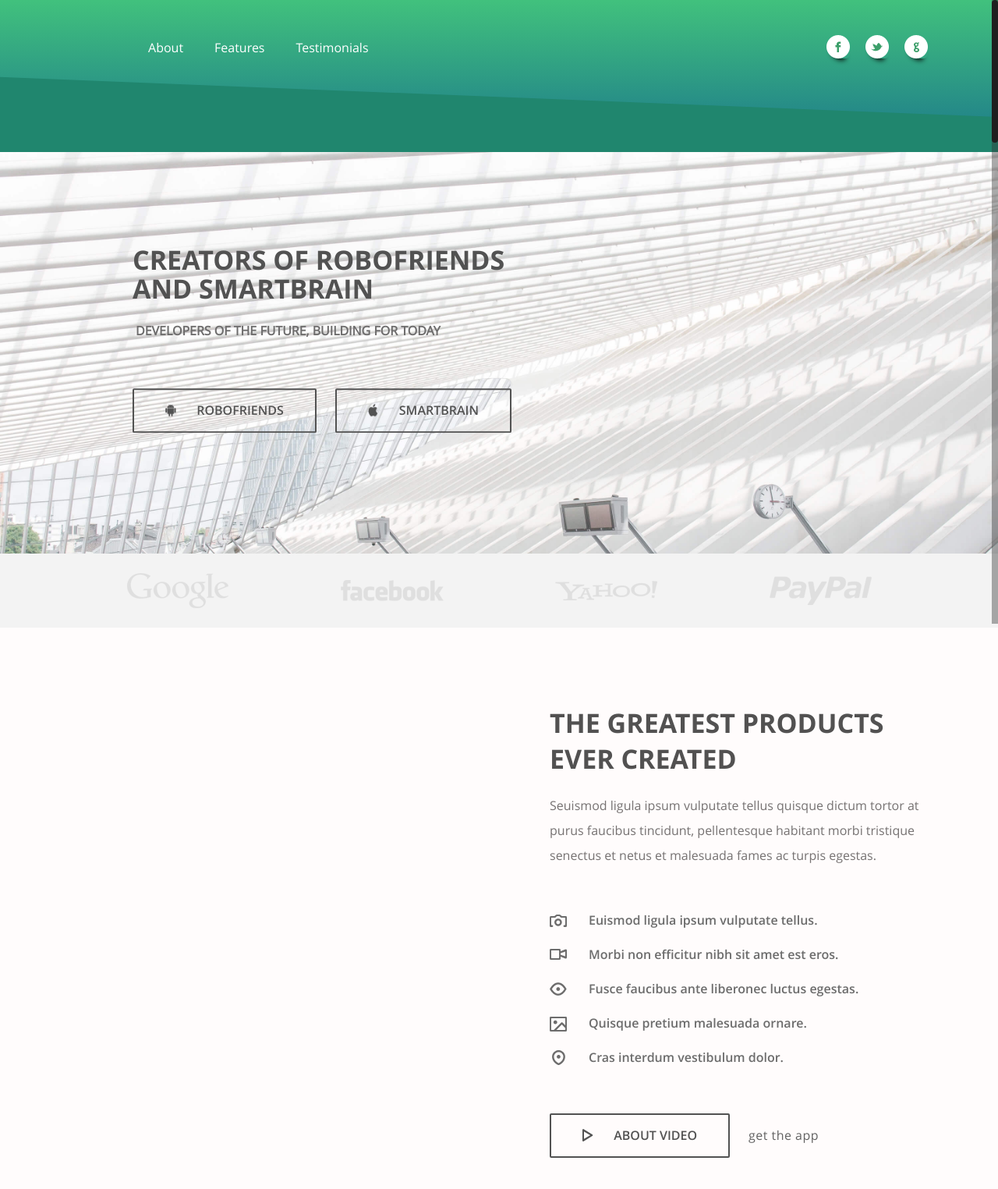
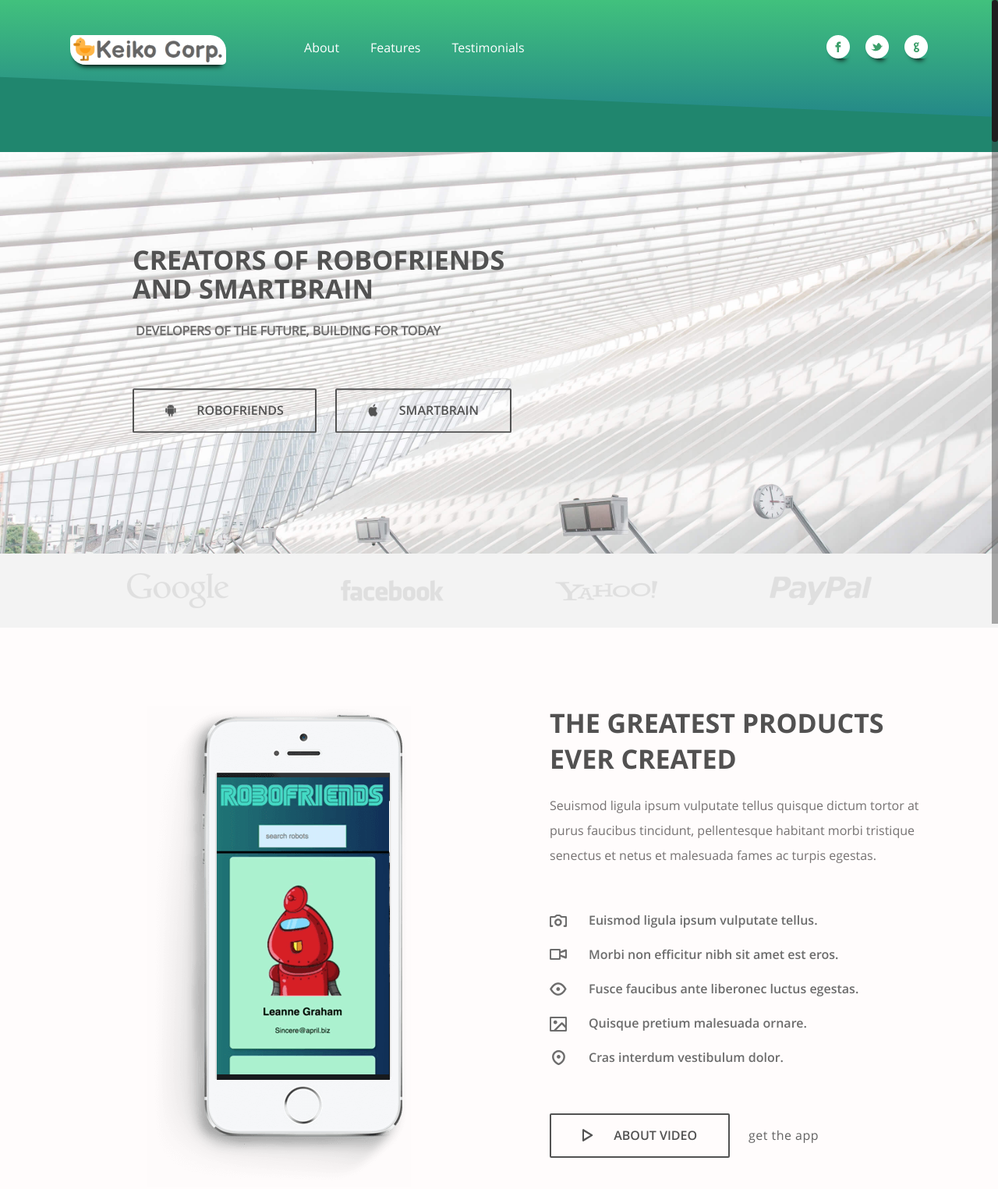
Before and after one commit to Guy3890/KeikoCorp, a plain HTML site: page index.html in a window 1280 px wide. Shown: the top 1525 px of the page at 78% size. Drawn offline with Linux system fonts and the light colour scheme.

Commit message:
Add files via upload

```diff
--- a/index.html
+++ b/index.html
@@ -32,7 +32,7 @@
 	<header>
 		<div class="container">
 			<div class="logo pull-left animated wow fadeInLeft">
-				<img class="logo-image" src="img/logo" alt="" title="">
+				<img class="logo-image" src="img/logo.png" alt="" title="">
 			</div>
 
 
@@ -120,7 +120,7 @@
 			<div class="row">
 				<div class="col-md-6 text-center animated wow fadeInLeft">
 					<div class="iphone">
-						<img src="img/iphone" alt="" titl="">
+						<img src="img/iphone.png" alt="" titl="">
 					</div>
 				</div>
 				<div class="col-md-6 animated wow fadeInRight">
```
